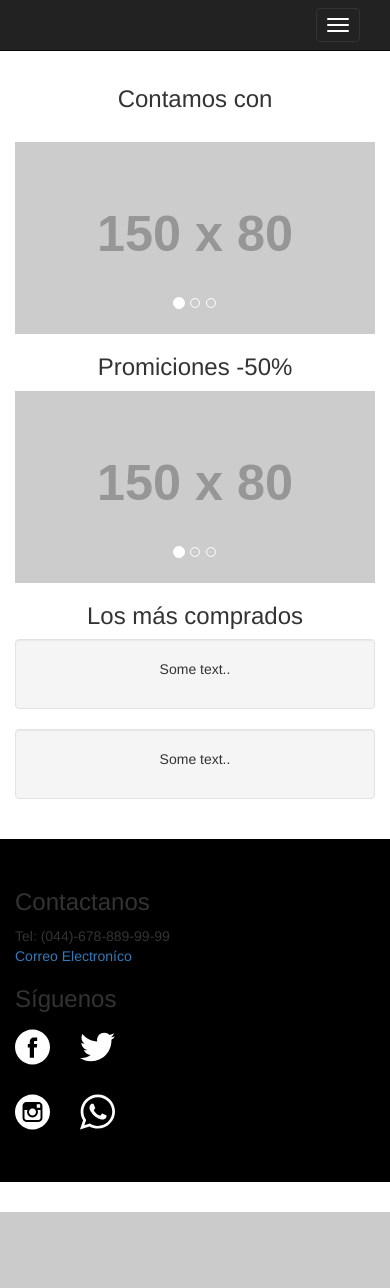
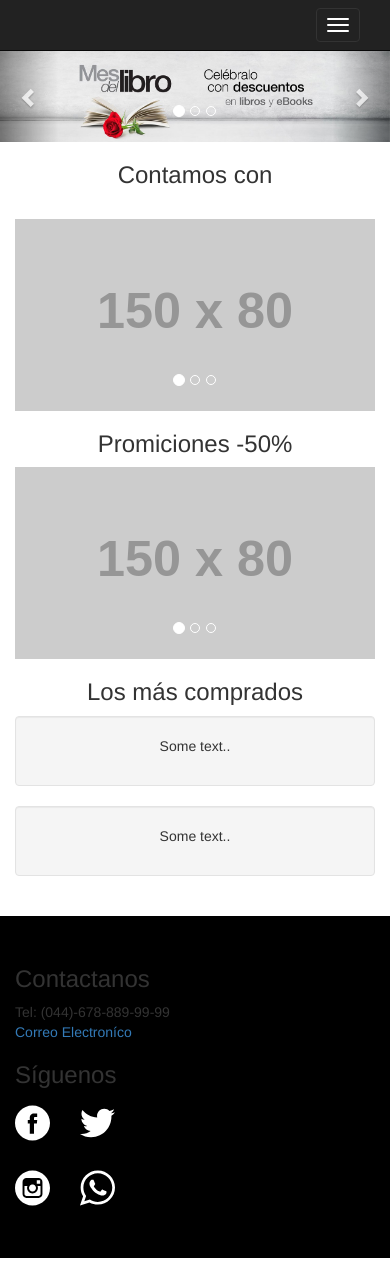
Before and after one commit to jeatherpalma/carrito, a PHP site: page /carrito/ in a window 390 px wide. Before the commit the page ends 1212 px from the top, so only its background shows below. Run offline with PHP 8.4, Linux system fonts and the light colour scheme; grey boxes labelled with a size stand in for pictures from a placeholder-image service; some libraries are stand-ins or nearby versions.

```diff
--- a/contents/carrusel.php
+++ b/contents/carrusel.php
@@ -1,5 +1,5 @@
-<div >
-    <div id="carrusel" class="carousel slide" data-ride="carousel">
+<div>
+<div id="carrusel" class="carousel slide" data-ride="carousel">
       <ol class="carousel-indicators">
         <li data-target="#carrusel" data-slide-to="0" class="active"></li>
         <li data-target="#carrusel" data-slide-to="1" ></li>
@@ -29,3 +29,4 @@
       <span class="sr-only">Next</span>
     </a>
 </div>
+</div>
--- a/css/estilosmediaquery.css
+++ b/css/estilosmediaquery.css
@@ -61,9 +61,7 @@
 	margin-top: 30px;
 }
 
-#barraNavegacion{
-	margin-bottom: 15px;
-}
+
 
 @media only screen and (max-width : 1200px) {
 
--- a/index.php
+++ b/index.php
@@ -19,19 +19,47 @@
   <div id="modalRegistro" class="modal fade" role="dialog"></div>
   <div id="modalLogin" class="modal fade" role="dialog"></div>
 
+ <div>
+<div id="carrusel" class="carousel slide" data-ride="carousel">
+      <ol class="carousel-indicators">
+        <li data-target="#carrusel" data-slide-to="0" class="active"></li>
+        <li data-target="#carrusel" data-slide-to="1" ></li>
+        <li data-target="#carrusel" data-slide-to="2" ></li>
+      </ol>
+
+    <div class="carousel-inner">
+      <div class="item active">
+        <img src="img/slide2.jpg" alt="" class="imagenSlide">      </div>
+
+      <div class="item">
+        <img src="img/slide2.jpg" alt="" class="imagenSlide">
+      </div>
+
+      <div class="item">
+        <img src="img/slide2.jpg" alt="" class="imagenSlide">
+      </div>
+
+    </div>
+
+    <a class="left carousel-control" href="#carrusel" data-slide="prev">
+      <span class="glyphicon glyphicon-chevron-left"></span>
+      <span class="sr-only">Previous</span>
+    </a>
+    <a class="right carousel-control" href="#carrusel" data-slide="next">
+      <span class="glyphicon glyphicon-chevron-right"></span>
+      <span class="sr-only">Next</span>
+    </a>
+</div>
+</div>
 
 
-
-<div id="corruse">
-
-   </div>
 
       <div class="container text-center">
         <h3>Contamos con</h3><br>
         <div class="row">
           <div class="col-sm-4">
           <div >
-              <div id="carrusel" class="carousel slide" data-ride="carousel">
+              <div id="carrusel2" class="carousel slide" data-ride="carousel">
             <ol class="carousel-indicators">
               <li data-target="#carrusel" data-slide-to="0" class="active"></li>
               <li data-target="#carrusel" data-slide-to="1" ></li>
@@ -60,7 +88,7 @@
         </div>
         <div class="col-sm-4">
            <div >
-              <div id="carrusel" class="carousel slide" data-ride="carousel">
+              <div id="carrusel3" class="carousel slide" data-ride="carousel">
             <ol class="carousel-indicators">
               <li data-target="#carrusel" data-slide-to="0" class="active"></li>
               <li data-target="#carrusel" data-slide-to="1" ></li>
--- a/js/pageMain.js
+++ b/js/pageMain.js
@@ -2,7 +2,7 @@ $(document).ready(function() {
 	$("#barraNavegacion").load("http://localhost/carrito/contents/barraNavegacion2.php");
 	$("#piePagina").load("http://localhost/carrito/contents/footerPag.php");
 	$("#contenido").load("http://localhost/carrito/contents/categorias.php");
-	$("#carruse").load("http://localhost/carrito/contents/carrusel.php");
+	$("#ca2").load("http://localhost/carrito/contents/carrusel.php");
 
 	/*Evetos de cada seccion*/
 	/*$(".categoriaCiencia").click(function(){
--- a/productos.php
+++ b/productos.php
@@ -24,7 +24,9 @@
   <div id="modalRegistro" class="modal fade" role="dialog"></div>
   <div id="modalLogin" class="modal fade" role="dialog"></div>
 
-  <div id="carruse"></div>
+  <div id="ca2">
+
+ </div>
 
 
   <div id="contenido"></div>
```
Also changed, not shown: admin/addNewBook.php (+21 -1 lines), filePhp/ftpFiles.php (added, +29 -0 lines).
